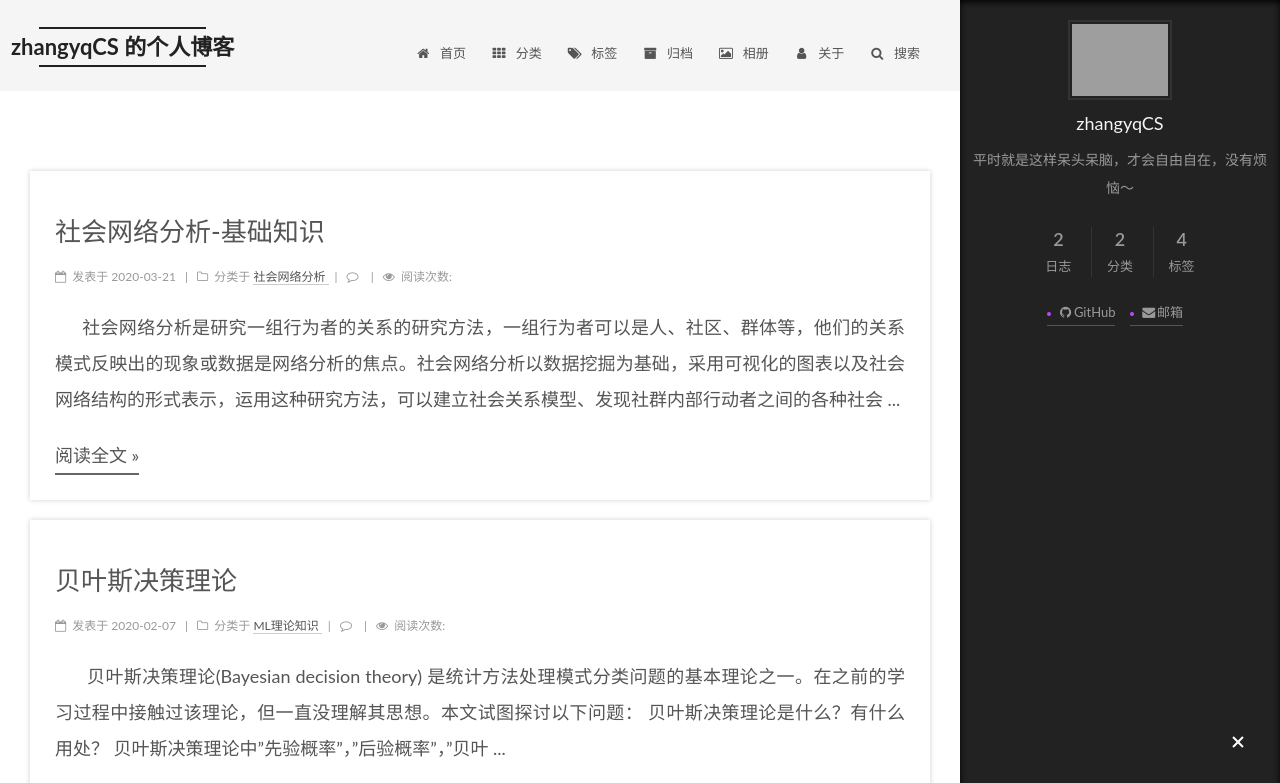
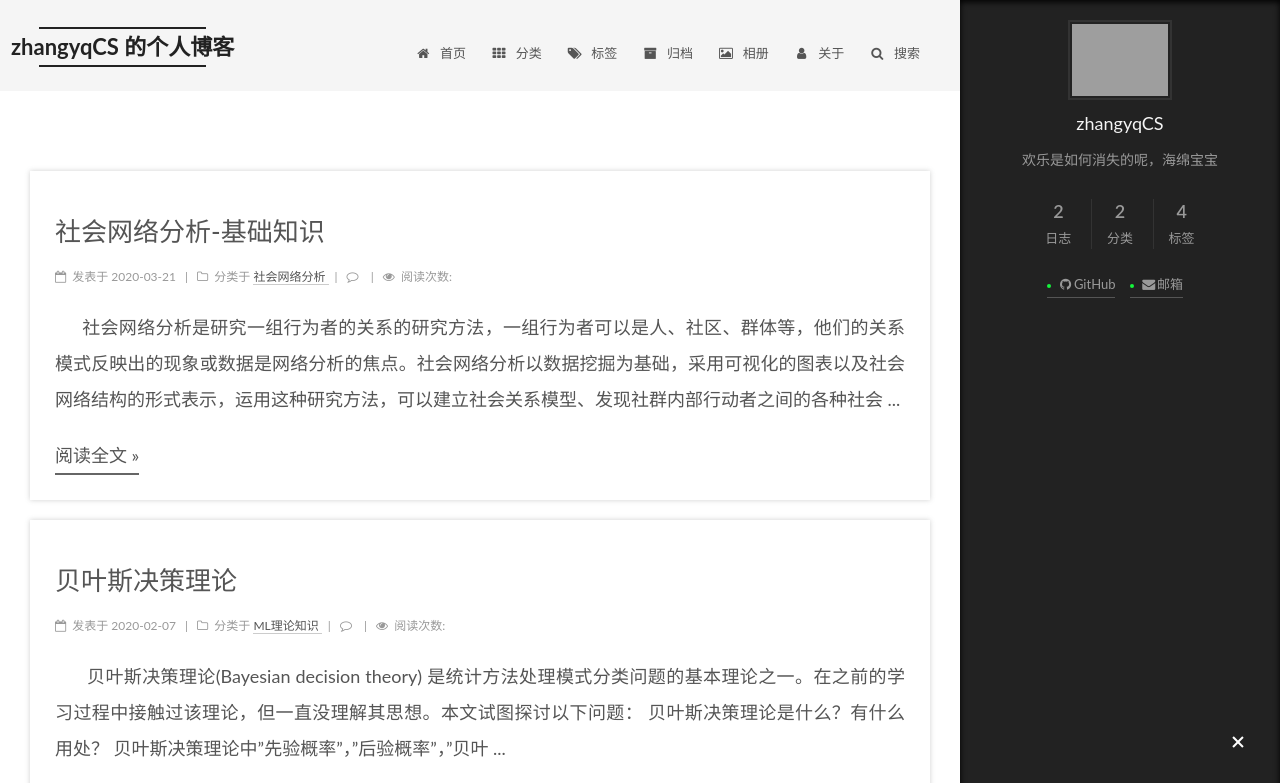
Before and after one commit to zhangyqCS/zhangyqCS.github.io, a plain HTML site: page index.html in a window 1280 px wide. Both pictures are taken after a click on the element 1238 px from the left and 743 px from the top of the page. Shown: the top 783 px of the page. Drawn offline with nearby package versions, Linux system fonts and the light colour scheme; some packages are replaced by stand-ins of ours; no server answers; grey boxes are pictures that could not be loaded; a script that the page names is missing.

Commit message:
Site updated: 2020-12-08 11:16:36

```diff
--- a/css/main.css
+++ b/css/main.css
@@ -1823,7 +1823,7 @@ pre .javascript .function {
   width: 4px;
   height: 4px;
   border-radius: 50%;
-  background: #c642ff;
+  background: #14f53b;
 }
 .links-of-blogroll {
   font-size: 13px;
--- a/index.html
+++ b/index.html
@@ -79,12 +79,12 @@
 
 
 
-<meta name="description" content="平时就是这样呆头呆脑，才会自由自在，没有烦恼～">
+<meta name="description" content="欢乐是如何消失的呢，海绵宝宝">
 <meta property="og:type" content="website">
 <meta property="og:title" content="zhangyqCS 的个人博客">
 <meta property="og:url" content="http://yoursite.com/index.html">
 <meta property="og:site_name" content="zhangyqCS 的个人博客">
-<meta property="og:description" content="平时就是这样呆头呆脑，才会自由自在，没有烦恼～">
+<meta property="og:description" content="欢乐是如何消失的呢，海绵宝宝">
 <meta property="article:author" content="zhangyqCS">
 <meta name="twitter:card" content="summary">
 
@@ -672,7 +672,7 @@
                 alt="zhangyqCS" />
 
               <p class="site-author-name" itemprop="name">zhangyqCS</p>
-              <p class="site-description motion-element" itemprop="description">平时就是这样呆头呆脑，才会自由自在，没有烦恼～</p>
+              <p class="site-description motion-element" itemprop="description">欢乐是如何消失的呢，海绵宝宝</p>
           </div>
 
           <nav class="site-state motion-element">
```
Also changed, not shown: 2020/02/07/贝叶斯决策理论/index.html (+5 -5 lines), 2020/03/21/社会网络分析-基础知识/index.html (+5 -5 lines), about/index.html (+1 -1 lines), archives/2020/02/index.html (+3 -3 lines), archives/2020/03/index.html (+3 -3 lines), archives/2020/index.html (+3 -3 lines), archives/index.html (+3 -3 lines), categories/ML理论知识/index.html (+3 -3 lines), categories/index.html (+3 -3 lines), categories/社会网络分析/index.html (+3 -3 lines), photos/index.html (+1 -1 lines), search.xml (+12 -12 lines), tags/Machine-Learning基础/index.html (+3 -3 lines), tags/index.html (+3 -3 lines), 3 more files.
